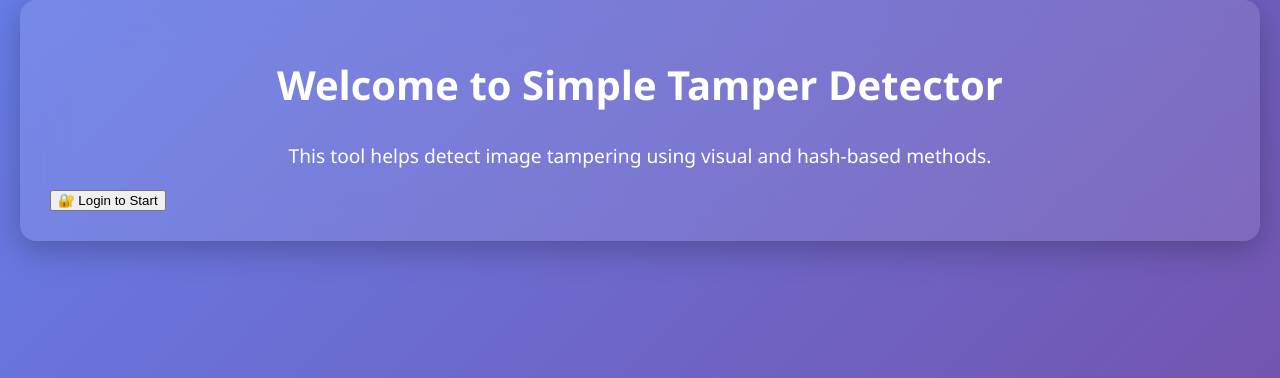
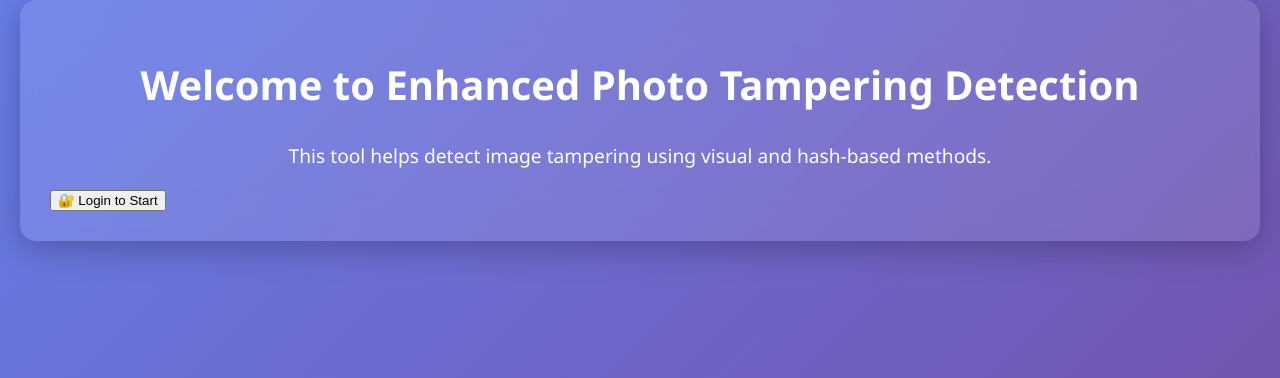
Before and after one commit to sbdy1/Photo-Tampering-Detection, a Flask app: page /home in a window 1280 px wide. Shown: the part 42-420 px from the top of the page. Run offline with Flask 3, Linux system fonts and the light colour scheme.

Commit message:
Update home.html

```diff
--- a/app/templates/home.html
+++ b/app/templates/home.html
@@ -1,7 +1,7 @@
 {% extends "layout.html" %}
 
 {% block content %}
-  <h1>Welcome to Simple Tamper Detector</h1>
+  <h1>Welcome to Enhanced Photo Tampering Detection</h1>
   <p style="text-align: center; font-size: 1.2em;">
     This tool helps detect image tampering using visual and hash-based methods.
   </p>
```
